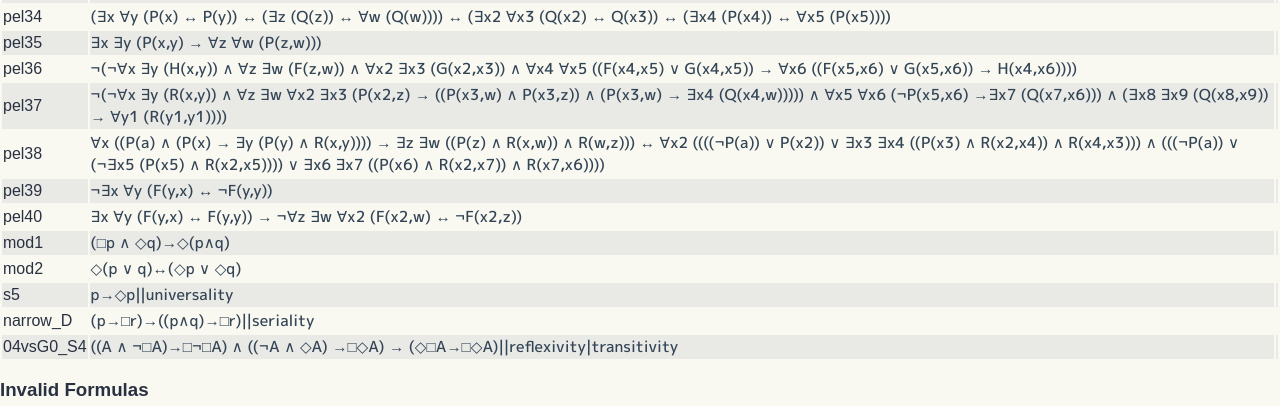
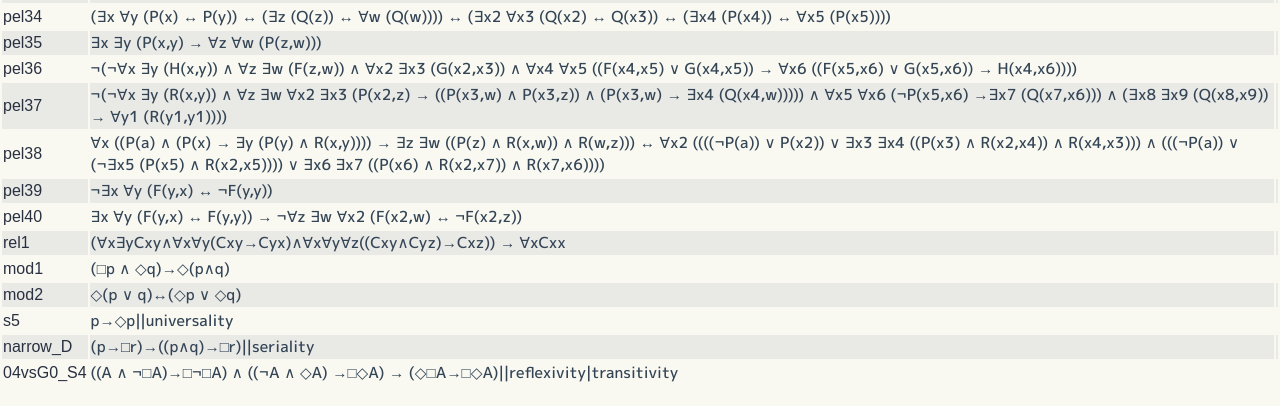
Before and after one commit to wo/tpg, a PHP site: page /testdrive.php in a window 1280 px wide. Shown: the part 1406-1812 px from the top of the page. Run offline with PHP 8.4, Linux system fonts and the light colour scheme.

Commit message:
add testcase

```diff
--- a/testdrive.php
+++ b/testdrive.php
@@ -138,6 +138,8 @@
 
 <tr><td>pel40</td><td class="formula">∃x ∀y (F(y,x) ↔ F(y,y)) → ¬∀z ∃w ∀x2 (F(x2,w) ↔ ¬F(x2,z))</td><td></td></tr>
 
+<tr><td>rel1</td><td class="formula">(∀x∃yCxy∧∀x∀y(Cxy→Cyx)∧∀x∀y∀z((Cxy∧Cyz)→Cxz)) → ∀xCxx</td><td></td></tr>
+
 <tr><td>mod1</td><td class="formula">(□p ∧ ◇q)→◇(p∧q)</td><td></td></tr>
 
 <tr><td>mod2</td><td class="formula">◇(p ∨ q)↔(◇p ∨ ◇q)</td><td></td></tr>
@@ -146,7 +148,7 @@
 
 <tr><td>narrow_D</td><td class="formula">(p→□r)→((p∧q)→□r)||seriality</td><td></td></tr>
 
-    <tr><td>04vsG0_S4</td><td class="formula">((A ∧ ¬□A)→□¬□A) ∧ ((¬A ∧ ◇A) →□◇A) → (◇□A→□◇A)||reflexivity|transitivity</td><td></td></tr>
+<tr><td>04vsG0_S4</td><td class="formula">((A ∧ ¬□A)→□¬□A) ∧ ((¬A ∧ ◇A) →□◇A) → (◇□A→□◇A)||reflexivity|transitivity</td><td></td></tr>
 
 </table>
 
```
